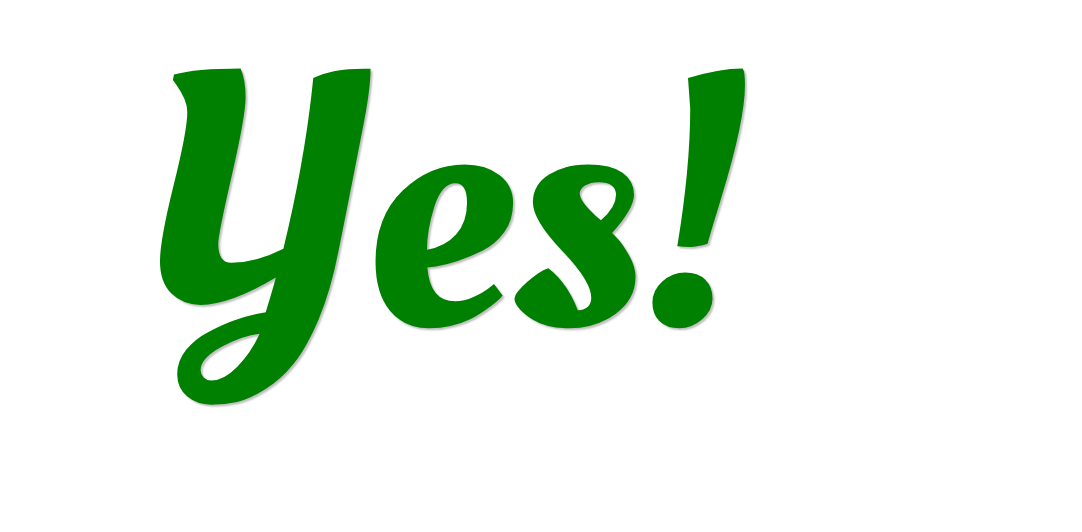
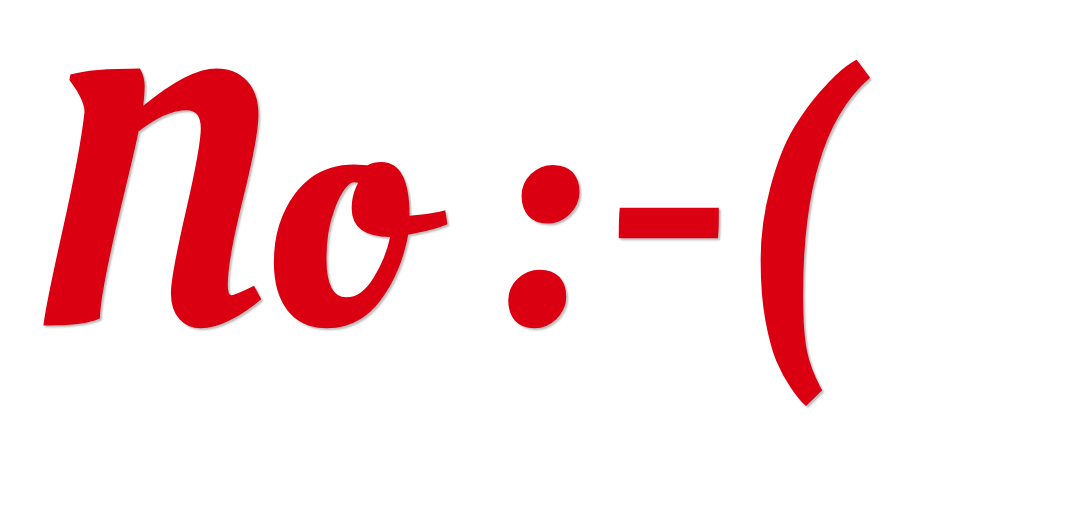
Before and after one commit to nickdunn/isthebackliftworking, a plain HTML site: page index.html in a window 1280 px wide. Shown: the part 189-721 px from the top of the page, without its empty margins (198-1280 px from the left). Drawn offline with Linux system fonts and the light colour scheme.

Commit message:
Update index.html

```diff
--- a/index.html
+++ b/index.html
@@ -60,7 +60,7 @@
     <title>Is The Back Lift Working?</title>
   </head>
   <body>
-    <p class="yes">Yes!</p>
+    <p class="no">No :-(</p>
     <a href="http://wearefriday.com" class="logo"><img src="images/logo.png" alt=""></a>
   </body>
 </html>
```
